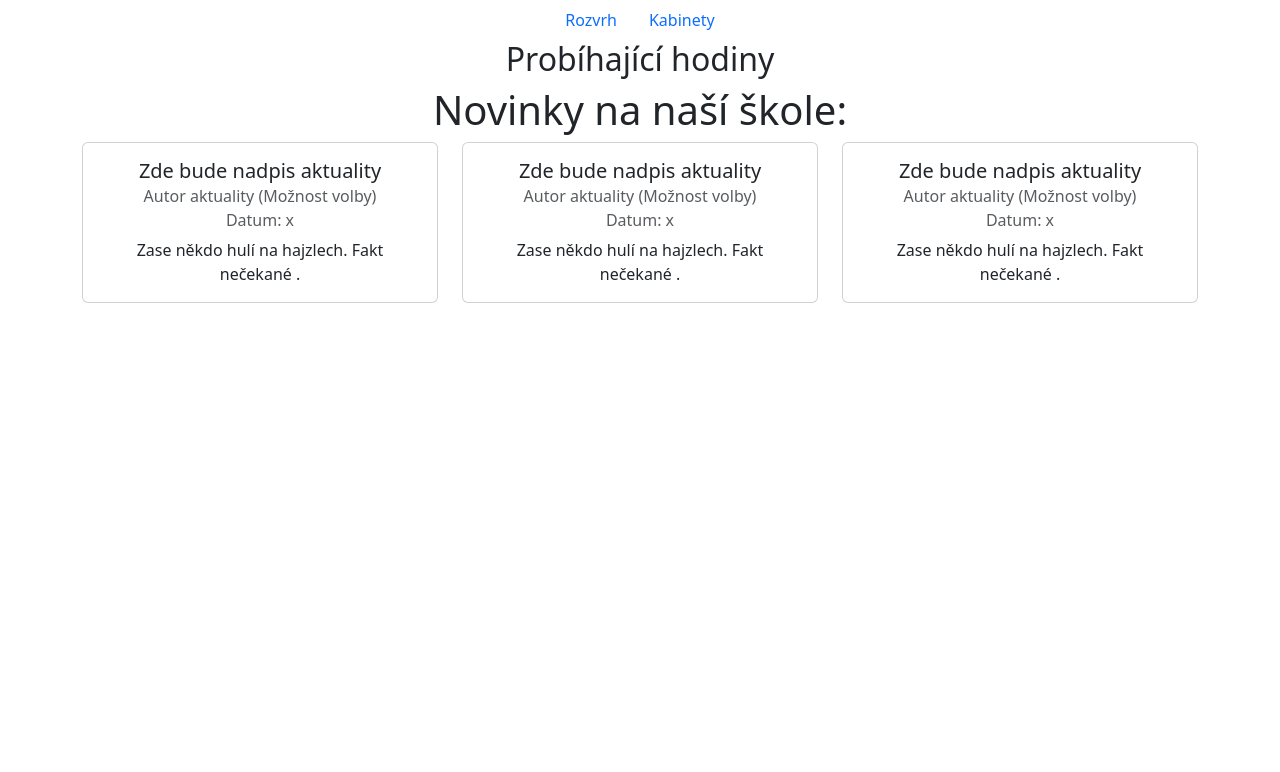
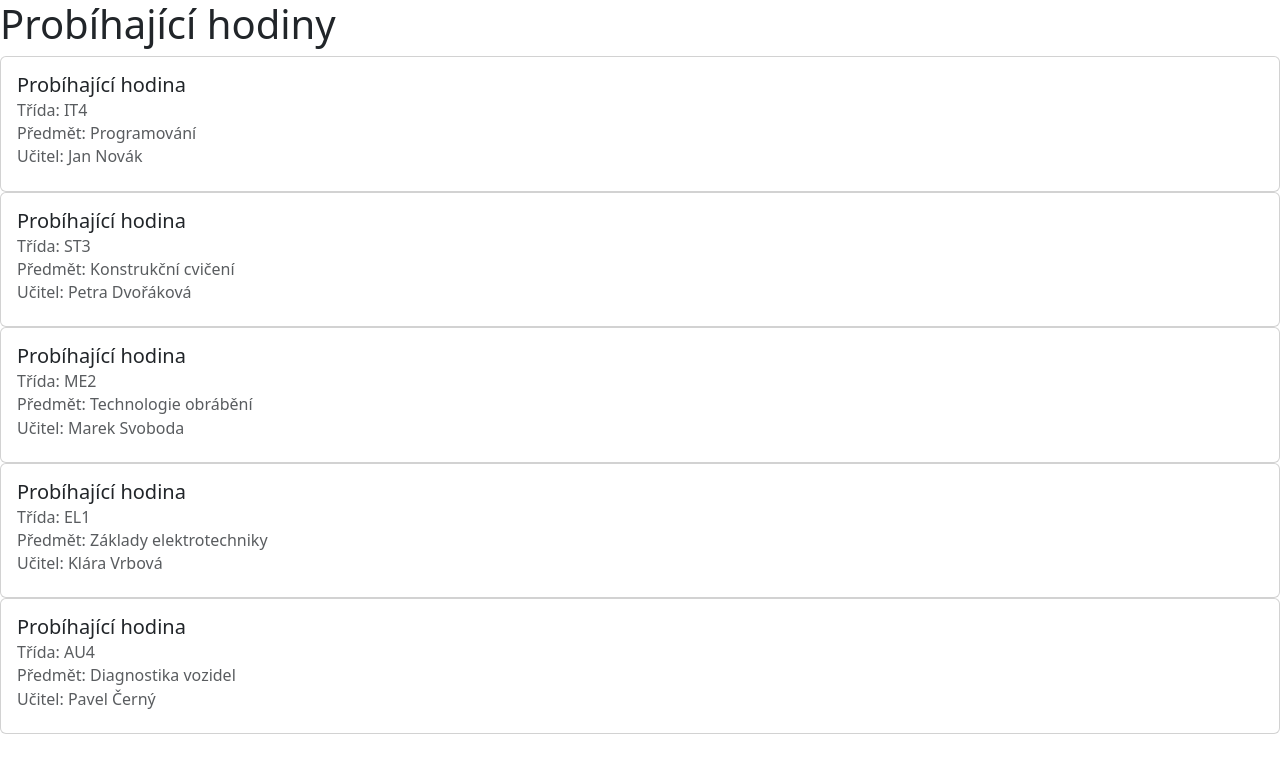
Before and after one commit to ssnyta/Kiosek-React-Native, a React (Vite) app in the folder kiosek-skola/: page / in a window 1280 px wide. Shown: the top 772 px of the page. Built offline with nearby package versions, Linux system fonts and the light colour scheme.

Commit message:
predmety

```diff
--- /dev/null
+++ b/kiosek-skola/hodiny.json
@@ -0,0 +1,29 @@
+{
+    "probihajiciHodiny": [
+      {
+        "trida": "IT4",
+        "nazev": "Programování",
+        "vyucujiciUcitel": "Jan Novák"
+      },
+      {
+        "trida": "ST3",
+        "nazev": "Konstrukční cvičení",
+        "vyucujiciUcitel": "Petra Dvořáková"
+      },
+      {
+        "trida": "ME2",
+        "nazev": "Technologie obrábění",
+        "vyucujiciUcitel": "Marek Svoboda"
+      },
+      {
+        "trida": "EL1",
+        "nazev": "Základy elektrotechniky",
+        "vyucujiciUcitel": "Klára Vrbová"
+      },
+      {
+        "trida": "AU4",
+        "nazev": "Diagnostika vozidel",
+        "vyucujiciUcitel": "Pavel Černý"
+      }
+    ]
+  }
--- a/kiosek-skola/src/App.jsx
+++ b/kiosek-skola/src/App.jsx
@@ -1,6 +1,8 @@
 import "./App.css";
 import { BrowserRouter, Routes, Route } from "react-router-dom";
 import { MainPage } from "./page/main/MainPage";
+import teachers from "../teachers.json";
+import subjects from "../hodiny.json";
 function App() {
   return (
     <>
--- a/kiosek-skola/src/components/card/Card.jsx
+++ b/kiosek-skola/src/components/card/Card.jsx
@@ -1,17 +1,18 @@
-export const Card = () => {
+export const Card = ({ hour }) => {
+  const { trida, nazev, vyucujiciUcitel } = hour;
+
   return (
-    <>
-      <div className="card">
-        <div className="card-body">
-          <h5 className="card-title">Zde bude nadpis aktuality</h5>
-          <h6 className="card-subtitle mb-2 text-body-secondary">Autor aktuality (Možnost volby)</h6>
-          <h6 className="card-subtitle mb-2 text-body-secondary">Datum: x </h6>
-          <p className="card-text">
-            Zase někdo hulí na hajzlech. Fakt nečekané .
-          </p>
-       {/** <button type="button" className="btn btn-primary">a</button>*/}
-        </div>
+    <div className="card">
+      <div className="card-body">
+        <h5 className="card-title">Probíhající hodina</h5>
+        <h6 className="card-subtitle mb-2 text-body-secondary">Třída: {trida}</h6>
+        <h6 className="card-subtitle mb-2 text-body-secondary">
+          Předmět: {nazev}
+        </h6>
+        <h6 className="card-subtitle mb-2 text-body-secondary">
+          Učitel: {vyucujiciUcitel}
+        </h6>
       </div>
-    </>
+    </div>
   );
 };
--- a/kiosek-skola/src/page/main/MainPage.jsx
+++ b/kiosek-skola/src/page/main/MainPage.jsx
@@ -1,31 +1,16 @@
-import { Nav } from "../../components/nav/Nav";
+import React from "react";
 import { Card } from "../../components/card/Card";
+import subjects from "../../../hodiny.json"
+
 export const MainPage = () => {
   return (
-    <>
-      <div className="navigation">
-        <Nav />
+    <div className="main-page">
+      <h1>Probíhající hodiny</h1>
+      <div className="card-container">
+        {subjects.probihajiciHodiny.map((hour, index) => (
+          <Card key={index} hour={hour} />
+        ))}
       </div>
-      <div className="container text-center">
-        <div className="hodiny">
-          <h2> Probíhající hodiny</h2>
-        </div>
-        <div className="aktuality">
-            <h1>Novinky na naší škole:</h1>
-          <div className="row">
-            <div className="col">
-              <Card />
-            </div>
-            <div className="col">
-              <Card />
-            </div>
-            <div className="col">
-              <Card />
-            </div>
-          </div>
-        </div>
-
-      </div>
-    </>
+    </div>
   );
 };
```
